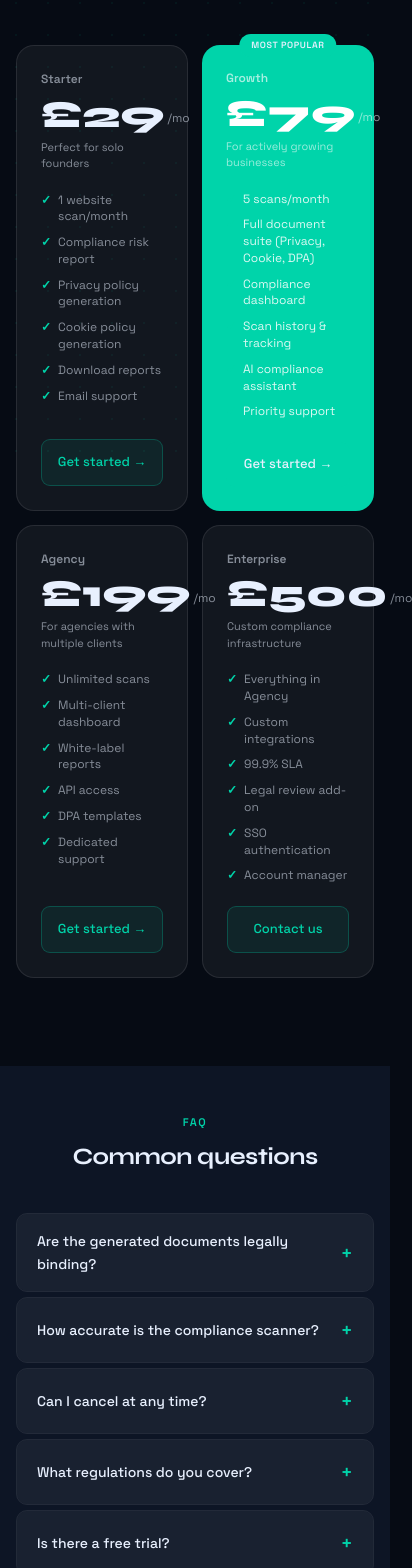
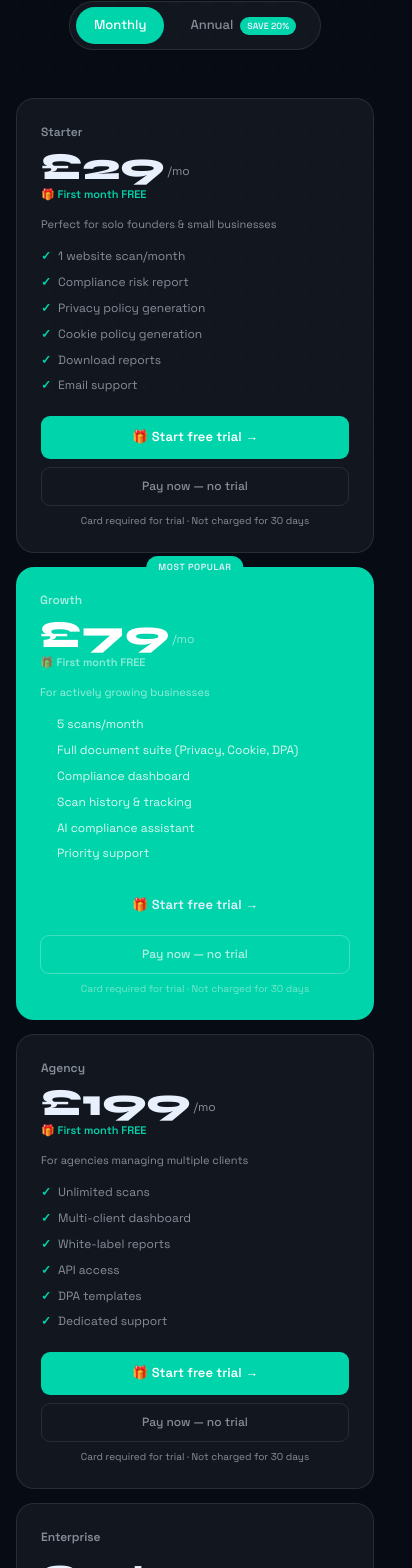
Before and after one commit to gaudpinky10/algograss, a Next.js app: page /pricing in a window 390 px wide. Shown: the part 365-1933 px from the top of the page, 412 px wide, since content can reach past the window. Built offline with nearby package versions, Linux system fonts and the light colour scheme.

Commit message:
fix: add @anthropic-ai/sdk to package.json ΓÇö fixes Vercel build error

```diff
--- a/package.json
+++ b/package.json
@@ -12,7 +12,8 @@
     "react": "^18",
     "react-dom": "^18",
     "mongodb": "^6.6.0",
-    "resend": "^4.0.0"
+    "resend": "^4.0.0",
+    "@anthropic-ai/sdk": "^0.27.0"
   },
   "devDependencies": {
     "autoprefixer": "^10",
--- a/src/app/pricing/page.jsx
+++ b/src/app/pricing/page.jsx
@@ -2,115 +2,207 @@
 import { useState } from 'react'
 
 const PLANS = [
-  { id: 'starter', name: 'Starter', mo: 29, yr: 23, desc: 'Perfect for solo founders', features: ['1 website scan/month', 'Compliance risk report', 'Privacy policy generation', 'Cookie policy generation', 'Download reports', 'Email support'] },
-  { id: 'growth', name: 'Growth', mo: 79, yr: 63, desc: 'For actively growing businesses', popular: true, features: ['5 scans/month', 'Full document suite (Privacy, Cookie, DPA)', 'Compliance dashboard', 'Scan history & tracking', 'AI compliance assistant', 'Priority support'] },
-  { id: 'agency', name: 'Agency', mo: 199, yr: 159, desc: 'For agencies with multiple clients', features: ['Unlimited scans', 'Multi-client dashboard', 'White-label reports', 'API access', 'DPA templates', 'Dedicated support'] },
-  { id: 'enterprise', name: 'Enterprise', mo: 500, yr: 400, desc: 'Custom compliance infrastructure', href: '/contact', features: ['Everything in Agency', 'Custom integrations', '99.9% SLA', 'Legal review add-on', 'SSO authentication', 'Account manager'] },
+  { id:'starter', name:'Starter', mo:29,  yr:23,  desc:'Perfect for solo founders & small businesses',
+    features:['1 website scan/month','Compliance risk report','Privacy policy generation','Cookie policy generation','Download reports','Email support'] },
+  { id:'growth',  name:'Growth',  mo:79,  yr:63,  desc:'For actively growing businesses', popular:true,
+    features:['5 scans/month','Full document suite (Privacy, Cookie, DPA)','Compliance dashboard','Scan history & tracking','AI compliance assistant','Priority support'] },
+  { id:'agency',  name:'Agency',  mo:199, yr:159, desc:'For agencies managing multiple clients',
+    features:['Unlimited scans','Multi-client dashboard','White-label reports','API access','DPA templates','Dedicated support'] },
+  { id:'enterprise', name:'Enterprise', mo:0, yr:0, desc:'Custom compliance infrastructure', href:'/contact',
+    features:['Everything in Agency','Custom integrations','99.9% SLA','Legal review add-on','SSO authentication','Account manager'] },
 ]
 
 const FAQS = [
-  { q: 'Are the generated documents legally binding?', a: 'AlgoGrass generates AI-powered documents based on current GDPR and UK DPA 2018. They are comprehensive, legally structured, and built to meet GDPR and UK DPA 2018 requirements. Ready to publish.' },
-  { q: 'How accurate is the compliance scanner?', a: 'Our scanner checks for the most common GDPR issues including cookies, consent mechanisms, privacy policy presence, data forms, trackers, retention policies, and DSAR contacts. It catches the vast majority of issues SMEs face.' },
-  { q: 'Can I cancel at any time?', a: 'Yes. No contracts, no lock-in. Cancel any time from your dashboard. You keep access until the end of your billing period.' },
-  { q: 'What regulations do you cover?', a: 'GDPR (EU), UK Data Protection Act 2018, ePrivacy Regulations (Cookie Law), and ICO guidance. US CCPA guidance coming soon.' },
-  { q: 'Is there a free trial?', a: 'Your first website scan is completely free — no credit card required. Growth plan customers get a 7-day free trial before billing starts.' },
-  { q: 'How does payment work?', a: 'We use Stripe for secure payment processing. We accept all major credit and debit cards. Subscriptions renew monthly or annually depending on your choice.' },
+  { q:'Do I need to enter card details for the free trial?', a:'Yes — we collect your card details upfront to start the 1-month free trial. You will NOT be charged anything for 30 days. After your trial ends, your card is charged automatically at the plan rate. You can cancel any time during the trial and pay nothing.' },
+  { q:'What happens after the free trial?', a:'After 30 days your subscription starts automatically. You\'ll receive an email reminder 7 days before the trial ends. Cancel any time from your dashboard — no charge if you cancel before trial ends.' },
+  { q:'Can I cancel at any time?', a:'Yes. No contracts, no lock-in. Cancel any time from your dashboard. You keep access until the end of your billing period.' },
+  { q:'Are the generated documents legally binding?', a:'AlgoGrass generates AI-powered documents based on current GDPR and UK DPA 2018. They are comprehensive, legally structured, and built to meet ICO requirements. Ready to publish — review with your legal team before using commercially.' },
+  { q:'How accurate is the compliance scanner?', a:'Our scanner checks HTTPS, cookie consent, trackers, privacy policy, lawful basis, data rights, retention, DSAR contact, security headers, and more. It catches the vast majority of GDPR issues SMEs face.' },
+  { q:'What payment methods do you accept?', a:'We accept all major credit and debit cards (Visa, Mastercard, Amex) via Stripe — the same payment system used by Amazon and Deliveroo. Your card details are never stored on our servers.' },
 ]
 
 export default function PricingPage() {
-  const [annual, setAnnual] = useState(false)
-  const [loading, setLoading] = useState(null)
-  const [email, setEmail] = useState('')
-  const [showEmail, setShowEmail] = useState(null)
+  const [annual,    setAnnual]    = useState(false)
+  const [loading,   setLoading]   = useState(null)
+  const [email,     setEmail]     = useState('')
+  const [emailFor,  setEmailFor]  = useState(null) // { planId, trial }
+  const [error,     setError]     = useState('')
 
-  async function handleCheckout(plan) {
+  async function startCheckout(plan, trial) {
     if (plan.href) { window.location.href = plan.href; return }
-    if (!email) { setShowEmail(plan.id); return }
-    setLoading(plan.id)
+    if (!email) { setEmailFor({ planId: plan.id, trial }); return }
+    setError('')
+    setLoading(plan.id + (trial ? '_trial' : '_pay'))
     try {
-      const res = await fetch('/api/checkout', {
-        method: 'POST',
+      const res  = await fetch('/api/checkout', {
+        method:  'POST',
         headers: { 'Content-Type': 'application/json' },
-        body: JSON.stringify({ plan: plan.id, email }),
+        body:    JSON.stringify({ plan: plan.id, email, trial }),
       })
       const data = await res.json()
       if (data.url) { window.location.href = data.url; return }
-      if (data.error) { window.location.href = '/signup'; return }
-    } catch { window.location.href = '/signup' }
+      setError(data.error || 'Something went wrong. Please try again.')
+    } catch { setError('Connection error. Please try again.') }
     setLoading(null)
   }
 
+  function isLoading(planId, trial) { return loading === planId + (trial ? '_trial' : '_pay') }
+
   return (
     <>
-      <section className="section" style={{ textAlign: 'center', paddingBottom: 56 }}>
-        <div className="wrap" style={{ maxWidth: 640, margin: '0 auto' }}>
-          <span className="eyebrow" style={{ textAlign: 'center' }}>Pricing</span>
-          <h1 className="heading" style={{ fontSize: 'clamp(30px,3.5vw,48px)', marginBottom: 12 }}>Simple, honest pricing</h1>
-          <p className="subtext" style={{ textAlign: 'center', margin: '0 auto 28px' }}>No setup fees. No hidden charges. Cancel any time.</p>
-          <div style={{ display: 'inline-flex', alignItems: 'center', gap: 8, background: 'var(--white)', border: '1px solid var(--border)', borderRadius: 100, padding: '5px 6px' }}>
-            <button onClick={() => setAnnual(false)} style={{ padding: '8px 18px', borderRadius: 100, border: 'none', cursor: 'pointer', fontSize: 13, fontWeight: 500, background: !annual ? 'var(--green)' : 'transparent', color: !annual ? '#fff' : 'var(--ink2)', transition: 'all .2s' }}>Monthly</button>
-            <button onClick={() => setAnnual(true)} style={{ padding: '8px 18px', borderRadius: 100, border: 'none', cursor: 'pointer', fontSize: 13, fontWeight: 500, background: annual ? 'var(--green)' : 'transparent', color: annual ? '#fff' : 'var(--ink2)', transition: 'all .2s', display: 'flex', alignItems: 'center', gap: 7 }}>
-              Annual <span style={{ background: 'var(--lime)', color: 'var(--ink)', fontSize: 9, fontWeight: 700, padding: '2px 7px', borderRadius: 100 }}>SAVE 20%</span>
+      {/* ── HERO ── */}
+      <section className="section" style={{ textAlign:'center', paddingBottom:56 }}>
+        <div className="wrap" style={{ maxWidth:640, margin:'0 auto' }}>
+          <span className="eyebrow" style={{ textAlign:'center' }}>Pricing</span>
+          <h1 className="heading" style={{ fontSize:'clamp(30px,3.5vw,48px)', marginBottom:12 }}>Simple, honest pricing</h1>
+          <p className="subtext" style={{ textAlign:'center', margin:'0 auto 8px' }}>No setup fees. No hidden charges. Cancel any time.</p>
+          <p style={{ textAlign:'center', fontSize:14, color:'var(--green)', fontWeight:600, marginBottom:28 }}>🎁 All paid plans include a 1-month free trial — card required, nothing charged for 30 days</p>
+          <div style={{ display:'inline-flex', alignItems:'center', gap:8, background:'var(--white)', border:'1px solid var(--border)', borderRadius:100, padding:'5px 6px' }}>
+            <button onClick={()=>setAnnual(false)} style={{ padding:'8px 18px', borderRadius:100, border:'none', cursor:'pointer', fontSize:13, fontWeight:500, background:!annual?'var(--green)':'transparent', color:!annual?'#fff':'var(--ink2)', transition:'all .2s' }}>Monthly</button>
+            <button onClick={()=>setAnnual(true)}  style={{ padding:'8px 18px', borderRadius:100, border:'none', cursor:'pointer', fontSize:13, fontWeight:500, background:annual?'var(--green)':'transparent',  color:annual?'#fff':'var(--ink2)',  transition:'all .2s', display:'flex', alignItems:'center', gap:7 }}>
+              Annual <span style={{ background:'var(--lime)', color:'var(--ink)', fontSize:9, fontWeight:700, padding:'2px 7px', borderRadius:100 }}>SAVE 20%</span>
             </button>
           </div>
         </div>
       </section>
 
-      <section style={{ paddingBottom: 88 }}>
+      {/* ── EMAIL CAPTURE ── */}
+      {emailFor && (
+        <div style={{ position:'fixed', inset:0, background:'rgba(0,0,0,0.55)', zIndex:999, display:'flex', alignItems:'center', justifyContent:'center' }}>
+          <div style={{ background:'var(--white)', borderRadius:16, padding:32, maxWidth:420, width:'90%', boxShadow:'0 24px 80px rgba(0,0,0,.2)' }}>
+            <h3 style={{ margin:'0 0 6px', fontSize:20, color:'var(--ink)' }}>Enter your email to continue</h3>
+            <p style={{ fontSize:13, color:'var(--ink2)', margin:'0 0 20px' }}>
+              {emailFor.trial
+                ? "You're starting a 1-month free trial. We'll collect card details on the next screen — nothing is charged for 30 days."
+                : "You're one step away from activating your plan. Enter your email to continue to secure checkout."}
+            </p>
+            <input
+              type="email" placeholder="you@example.com" value={email}
+              onChange={e=>setEmail(e.target.value)}
+              onKeyDown={e=>e.key==='Enter'&&email&&startCheckout(PLANS.find(p=>p.id===emailFor.planId), emailFor.trial)}
+              style={{ width:'100%', border:'1px solid var(--border)', borderRadius:9, padding:'11px 14px', fontSize:14, marginBottom:12, boxSizing:'border-box', outline:'none' }}
+              autoFocus
+            />
+            {error && <p style={{ color:'#EF4444', fontSize:13, marginBottom:10 }}>{error}</p>}
+            <div style={{ display:'flex', gap:10 }}>
+              <button onClick={()=>{setEmailFor(null);setError('')}} style={{ flex:1, padding:'11px', borderRadius:9, border:'1px solid var(--border)', background:'transparent', color:'var(--ink2)', fontSize:14, cursor:'pointer' }}>Cancel</button>
+              <button onClick={()=>email&&startCheckout(PLANS.find(p=>p.id===emailFor.planId), emailFor.trial)} disabled={!email||!!loading}
+                style={{ flex:2, padding:'11px', borderRadius:9, border:'none', background:'var(--green)', color:'#fff', fontSize:14, fontWeight:600, cursor:'pointer' }}>
+                {loading ? 'Loading…' : '→ Continue to payment'}
+              </button>
+            </div>
+            <p style={{ fontSize:11, color:'var(--ink2)', textAlign:'center', marginTop:12 }}>🔒 Secured by Stripe. We never store your card details.</p>
+          </div>
+        </div>
+      )}
+
+      {/* ── PLAN CARDS ── */}
+      <section style={{ paddingBottom:88 }}>
         <div className="wrap">
-          {showEmail && (
-            <div style={{ background: 'var(--green-p)', border: '1px solid var(--green-m)', borderRadius: 12, padding: '16px 20px', marginBottom: 24, display: 'flex', alignItems: 'center', gap: 12, maxWidth: 560, margin: '0 auto 24px' }}>
-              <input type="email" placeholder="Enter your email to continue" value={email} onChange={e => setEmail(e.target.value)}
-                style={{ flex: 1, border: '1px solid var(--green-m)', borderRadius: 8, padding: '10px 14px', fontSize: 14, outline: 'none' }} />
-              <button onClick={() => handleCheckout(PLANS.find(p => p.id === showEmail))} className="btn btn-primary btn-sm">Continue →</button>
-            </div>
-          )}
-          <div style={{ display: 'grid', gridTemplateColumns: 'repeat(auto-fit,minmax(120px,1fr))', gap: 14 }}>
+          <div style={{ display:'grid', gridTemplateColumns:'repeat(auto-fit,minmax(200px,1fr))', gap:14 }}>
             {PLANS.map(p => (
-              <div key={p.id} style={{ background: p.popular ? 'var(--green)' : 'var(--white)', border: p.popular ? 'none' : '1px solid var(--border)', borderRadius: 18, padding: 24, position: 'relative', display: 'flex', flexDirection: 'column' }}>
-                {p.popular && <div style={{ position: 'absolute', top: -11, left: '50%', transform: 'translateX(-50%)', background: 'var(--lime)', color: 'var(--ink)', fontSize: 9, fontWeight: 700, letterSpacing: '.07em', textTransform: 'uppercase', padding: '4px 12px', borderRadius: 100, whiteSpace: 'nowrap' }}>Most popular</div>}
-                <div style={{ fontSize: 12, fontWeight: 600, color: p.popular ? 'rgba(255,255,255,.65)' : 'var(--ink2)', marginBottom: 6 }}>{p.name}</div>
+              <div key={p.id} style={{ background:p.popular?'var(--green)':'var(--white)', border:p.popular?'none':'1px solid var(--border)', borderRadius:18, padding:24, position:'relative', display:'flex', flexDirection:'column' }}>
+                {p.popular && <div style={{ position:'absolute', top:-11, left:'50%', transform:'translateX(-50%)', background:'var(--lime)', color:'var(--ink)', fontSize:9, fontWeight:700, letterSpacing:'.07em', textTransform:'uppercase', padding:'4px 12px', borderRadius:100, whiteSpace:'nowrap' }}>Most popular</div>}
+
+                <div style={{ fontSize:12, fontWeight:600, color:p.popular?'rgba(255,255,255,.65)':'var(--ink2)', marginBottom:6 }}>{p.name}</div>
+
                 {p.mo ? (
-                  <div style={{ display: 'flex', alignItems: 'flex-end', gap: 3, marginBottom: 5 }}>
-                    <span style={{ fontFamily: 'Syne,sans-serif', fontSize: 38, fontWeight: 800, color: p.popular ? '#fff' : 'var(--ink)', lineHeight: 1 }}>£{annual ? p.yr : p.mo}</span>
-                    <span style={{ fontSize: 12, color: p.popular ? 'rgba(255,255,255,.55)' : 'var(--ink2)', marginBottom: 5 }}>/mo</span>
+                  <div style={{ marginBottom:4 }}>
+                    <div style={{ display:'flex', alignItems:'flex-end', gap:3 }}>
+                      <span style={{ fontFamily:'Syne,sans-serif', fontSize:38, fontWeight:800, color:p.popular?'#fff':'var(--ink)', lineHeight:1 }}>£{annual?p.yr:p.mo}</span>
+                      <span style={{ fontSize:12, color:p.popular?'rgba(255,255,255,.55)':'var(--ink2)', marginBottom:5 }}>/mo</span>
+                    </div>
+                    <div style={{ fontSize:11, color:p.popular?'rgba(255,255,255,.55)':'var(--green)', fontWeight:600 }}>🎁 First month FREE</div>
                   </div>
                 ) : (
-                  <div style={{ fontFamily: 'Syne,sans-serif', fontSize: 28, fontWeight: 800, color: p.popular ? '#fff' : 'var(--ink)', marginBottom: 5 }}>Custom</div>
+                  <div style={{ fontFamily:'Syne,sans-serif', fontSize:28, fontWeight:800, color:p.popular?'#fff':'var(--ink)', marginBottom:5 }}>Custom</div>
                 )}
-                <p style={{ fontSize: 11, color: p.popular ? 'rgba(255,255,255,.6)' : 'var(--ink2)', marginBottom: 20, lineHeight: 1.5 }}>{p.desc}</p>
-                <ul style={{ listStyle: 'none', display: 'flex', flexDirection: 'column', gap: 9, marginBottom: 22, flex: 1 }}>
-                  {p.features.map(f => (
-                    <li key={f} style={{ display: 'flex', gap: 7, fontSize: 12, color: p.popular ? 'rgba(255,255,255,.86)' : 'var(--ink2)', lineHeight: 1.4 }}>
-                      <span style={{ color: p.popular ? 'var(--lime)' : 'var(--green)', fontWeight: 700, flexShrink: 0 }}>✓</span>{f}
+
+                <p style={{ fontSize:11, color:p.popular?'rgba(255,255,255,.6)':'var(--ink2)', margin:'8px 0 16px', lineHeight:1.5 }}>{p.desc}</p>
+
+                <ul style={{ listStyle:'none', display:'flex', flexDirection:'column', gap:9, marginBottom:22, flex:1 }}>
+                  {p.features.map(f=>(
+                    <li key={f} style={{ display:'flex', gap:7, fontSize:12, color:p.popular?'rgba(255,255,255,.86)':'var(--ink2)', lineHeight:1.4 }}>
+                      <span style={{ color:p.popular?'var(--lime)':'var(--green)', fontWeight:700, flexShrink:0 }}>✓</span>{f}
                     </li>
                   ))}
                 </ul>
-                <button onClick={() => handleCheckout(p)} disabled={loading === p.id}
-                  style={{ display: 'block', textAlign: 'center', padding: '12px', borderRadius: 9, fontSize: 13, fontWeight: 500, cursor: 'pointer', background: p.popular ? 'var(--lime)' : 'var(--green-p)', color: p.popular ? 'var(--ink)' : 'var(--green)', border: p.popular ? 'none' : '1px solid var(--green-m)', width: '100%' }}>
-                  {loading === p.id ? 'Loading...' : p.href ? 'Contact us' : 'Get started →'}
-                </button>
+
+                {/* FREE TRIAL button */}
+                {p.mo ? (
+                  <>
+                    <button onClick={()=>startCheckout(p, true)} disabled={!!loading}
+                      style={{ display:'block', width:'100%', padding:'11px', borderRadius:9, fontSize:13, fontWeight:600, cursor:'pointer', marginBottom:8,
+                        background:p.popular?'var(--lime)':'var(--green)', color:p.popular?'var(--ink)':'#fff', border:'none' }}>
+                      {isLoading(p.id, true) ? 'Loading…' : '🎁 Start free trial →'}
+                    </button>
+                    <button onClick={()=>startCheckout(p, false)} disabled={!!loading}
+                      style={{ display:'block', width:'100%', padding:'9px', borderRadius:9, fontSize:12, fontWeight:500, cursor:'pointer',
+                        background:'transparent', color:p.popular?'rgba(255,255,255,.7)':'var(--ink2)', border:`1px solid ${p.popular?'rgba(255,255,255,.25)':'var(--border)'}` }}>
+                      {isLoading(p.id, false) ? 'Loading…' : 'Pay now — no trial'}
+                    </button>
+                    <p style={{ fontSize:10, color:p.popular?'rgba(255,255,255,.45)':'var(--ink2)', textAlign:'center', marginTop:8, lineHeight:1.4 }}>
+                      Card required for trial · Not charged for 30 days
+                    </p>
+                  </>
+                ) : (
+                  <button onClick={()=>startCheckout(p, false)}
+                    style={{ display:'block', width:'100%', padding:'12px', borderRadius:9, fontSize:13, fontWeight:500, cursor:'pointer', background:'var(--green-p)', color:'var(--green)', border:'1px solid var(--green-m)' }}>
+                    Contact us →
+                  </button>
+                )}
+              </div>
+            ))}
+          </div>
+
+          {/* Trust bar */}
+          <div style={{ display:'flex', gap:24, justifyContent:'center', flexWrap:'wrap', marginTop:36 }}>
+            {['🔒 Secured by Stripe', '💳 All major cards accepted', '❌ Cancel any time', '🇬🇧 UK GDPR compliant', '📧 Receipts sent instantly'].map(t=>(
+              <span key={t} style={{ fontSize:12, color:'var(--ink2)' }}>{t}</span>
+            ))}
+          </div>
+        </div>
+      </section>
+
+      {/* ── HOW TRIAL WORKS ── */}
+      <section style={{ background:'var(--white)', padding:'64px 0', borderTop:'1px solid var(--border)' }}>
+        <div className="wrap" style={{ maxWidth:700, margin:'0 auto', textAlign:'center' }}>
+          <span className="eyebrow" style={{ textAlign:'center' }}>Free trial</span>
+          <h2 className="heading" style={{ fontSize:'clamp(22px,3vw,36px)', marginBottom:40 }}>How the 1-month free trial works</h2>
+          <div style={{ display:'grid', gridTemplateColumns:'repeat(auto-fit,minmax(180px,1fr))', gap:24, textAlign:'left' }}>
+            {[
+              { step:'1', icon:'📋', title:'Choose your plan', desc:'Pick the plan that fits your business. All paid plans include a 1-month free trial.' },
+              { step:'2', icon:'💳', title:'Enter card details', desc:'Stripe securely stores your card. Nothing is charged now — your card is only saved for after the trial.' },
+              { step:'3', icon:'🎁', title:'Use AlgoGrass free for 30 days', desc:'Full access to all features. Cancel any time before day 30 and pay absolutely nothing.' },
+              { step:'4', icon:'🔄', title:'Auto-renews after trial', desc:'On day 31, your subscription starts at the plan price. You\'ll get a reminder email 7 days before.' },
+            ].map(s=>(
+              <div key={s.step} style={{ background:'var(--bg)', borderRadius:12, padding:20 }}>
+                <div style={{ fontSize:24, marginBottom:8 }}>{s.icon}</div>
+                <div style={{ fontSize:11, fontWeight:700, color:'var(--green)', marginBottom:4 }}>STEP {s.step}</div>
+                <div style={{ fontSize:14, fontWeight:600, color:'var(--ink)', marginBottom:6 }}>{s.title}</div>
+                <div style={{ fontSize:12, color:'var(--ink2)', lineHeight:1.6 }}>{s.desc}</div>
               </div>
             ))}
           </div>
         </div>
       </section>
 
+      {/* ── FAQ ── */}
       <section className="section-white">
-        <div className="wrap" style={{ maxWidth: 700, margin: '0 auto' }}>
-          <span className="eyebrow" style={{ textAlign: 'center' }}>FAQ</span>
-          <h2 className="heading" style={{ fontSize: 'clamp(24px,3vw,38px)', textAlign: 'center', marginBottom: 44 }}>Common questions</h2>
-          <div style={{ display: 'flex', flexDirection: 'column', gap: 3 }}>
-            {FAQS.map(f => <FaqItem key={f.q} {...f} />)}
+        <div className="wrap" style={{ maxWidth:700, margin:'0 auto' }}>
+          <span className="eyebrow" style={{ textAlign:'center' }}>FAQ</span>
+          <h2 className="heading" style={{ fontSize:'clamp(24px,3vw,38px)', textAlign:'center', marginBottom:44 }}>Common questions</h2>
+          <div style={{ display:'flex', flexDirection:'column', gap:3 }}>
+            {FAQS.map(f=><FaqItem key={f.q} {...f} />)}
           </div>
         </div>
       </section>
 
-      <section style={{ padding: '72px 0', textAlign: 'center' }}>
-        <div className="wrap" style={{ maxWidth: 500 }}>
-          <h2 className="heading" style={{ fontSize: 'clamp(22px,2.5vw,32px)', marginBottom: 12 }}>Still have questions?</h2>
-          <p className="subtext" style={{ marginBottom: 26, textAlign: 'center' }}>We respond within one business day.</p>
-          <div style={{ display: 'flex', gap: 12, justifyContent: 'center' }}>
+      <section style={{ padding:'72px 0', textAlign:'center' }}>
+        <div className="wrap" style={{ maxWidth:500 }}>
+          <h2 className="heading" style={{ fontSize:'clamp(22px,2.5vw,32px)', marginBottom:12 }}>Still have questions?</h2>
+          <p className="subtext" style={{ marginBottom:26, textAlign:'center' }}>We respond within one business day.</p>
+          <div style={{ display:'flex', gap:12, justifyContent:'center' }}>
             <a href="/contact" className="btn btn-secondary">Contact us</a>
             <a href="/scan" className="btn btn-primary">Try free scanner →</a>
           </div>
@@ -123,11 +215,11 @@ export default function PricingPage() {
 function FaqItem({ q, a }) {
   const [open, setOpen] = useState(false)
   return (
-    <div style={{ border: '1px solid var(--border)', borderRadius: 11, overflow: 'hidden', marginBottom: 2 }}>
-      <button onClick={() => setOpen(o => !o)} style={{ width: '100%', display: 'flex', justifyContent: 'space-between', alignItems: 'center', padding: '16px 20px', background: open ? 'var(--green-p)' : 'var(--white)', border: 'none', cursor: 'pointer', textAlign: 'left', fontSize: 14, fontWeight: 500, color: 'var(--ink)', gap: 12 }}>
-        {q}<span style={{ fontSize: 20, color: 'var(--green)', transform: open ? 'rotate(45deg)' : 'none', transition: 'transform .2s', flexShrink: 0 }}>+</span>
+    <div style={{ border:'1px solid var(--border)', borderRadius:11, overflow:'hidden', marginBottom:2 }}>
+      <button onClick={()=>setOpen(o=>!o)} style={{ width:'100%', display:'flex', justifyContent:'space-between', alignItems:'center', padding:'16px 20px', background:open?'var(--green-p)':'var(--white)', border:'none', cursor:'pointer', textAlign:'left', fontSize:14, fontWeight:500, color:'var(--ink)', gap:12 }}>
+        {q}<span style={{ fontSize:20, color:'var(--green)', transform:open?'rotate(45deg)':'none', transition:'transform .2s', flexShrink:0 }}>+</span>
       </button>
-      {open && <div style={{ padding: '0 20px 16px', fontSize: 13, color: 'var(--ink2)', lineHeight: 1.7 }}>{a}</div>}
+      {open && <div style={{ padding:'0 20px 16px', fontSize:13, color:'var(--ink2)', lineHeight:1.7 }}>{a}</div>}
     </div>
   )
 }
```
Also changed, not shown: src/app/api/checkout/route.js (+37 -21 lines), src/app/dashboard/page.jsx (+7 -1 lines), 1 other file (tests, documents, lock files or other folders).
